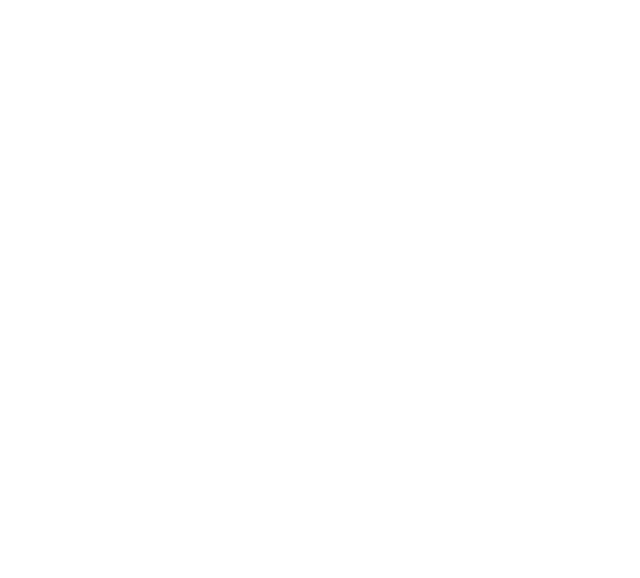
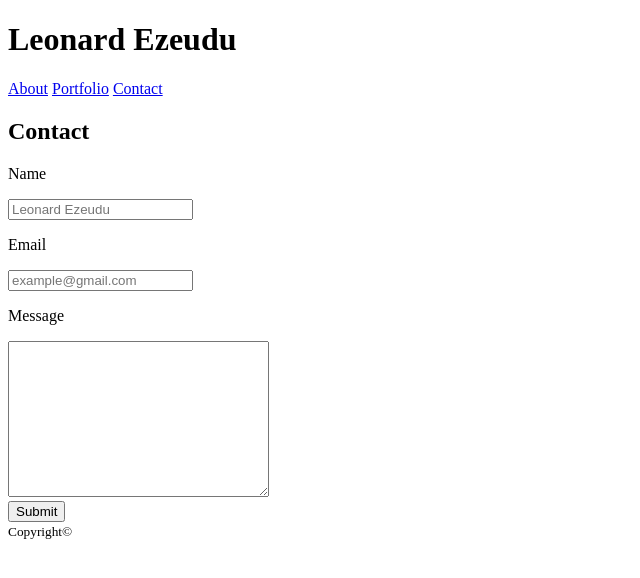
Before and after one commit to Leostino/basic-portfolio, a plain HTML site: page contact.html in a window 1280 px wide. Shown: the whole page, without its empty margins (0-640 px from the left). Drawn offline with Linux system fonts and the light colour scheme.

Commit message:
portfolio-completed

```diff
--- a/contact.html
+++ b/contact.html
@@ -5,5 +5,38 @@
         <title>contact</title>
     </head>
     <body>
+            <Div>
+                    <header>
+                        <h1>Leonard Ezeudu</h1>
+                    </header>
+                    <nav>
+                        <a href="index.html">About</a>
+                        <a href="portfolio.html">Portfolio</a>
+                        <a href="contact.html">Contact</a>
+                    </nav>
+                    </Div>
+                    <Div>
+                    <section>
+                        <h2>Contact</h2>
 
+                        <Form>
+                            <P>Name</P>
+                            <input type="text" placeholder="Leonard Ezeudu">
+                            <p>Email</p>
+                            <input type="text" placeholder="example@gmail.com">
+                            <p>Message</p>
+                            <textarea name="message" rows="10" cols="30" placeholder="Message here">
+
+                            </textarea>
+                            <br>
+                            <input type="submit">
+                        </Form>
+                    </section>
+                </Div>
+                <Div>
+                        <footer>
+                            <small>Copyright&copy;</small>
+                        </footer>
+                    </Div>
     </body>
+    </html>
```
Also changed, not shown: index.html (+28 -2 lines), portfolio.html (+35 -1 lines), assets/images/close-up-commerce-communication-301792.jpg (added), assets/images/close-up-concrete-dark-908286.jpg (added), 3 other files.
